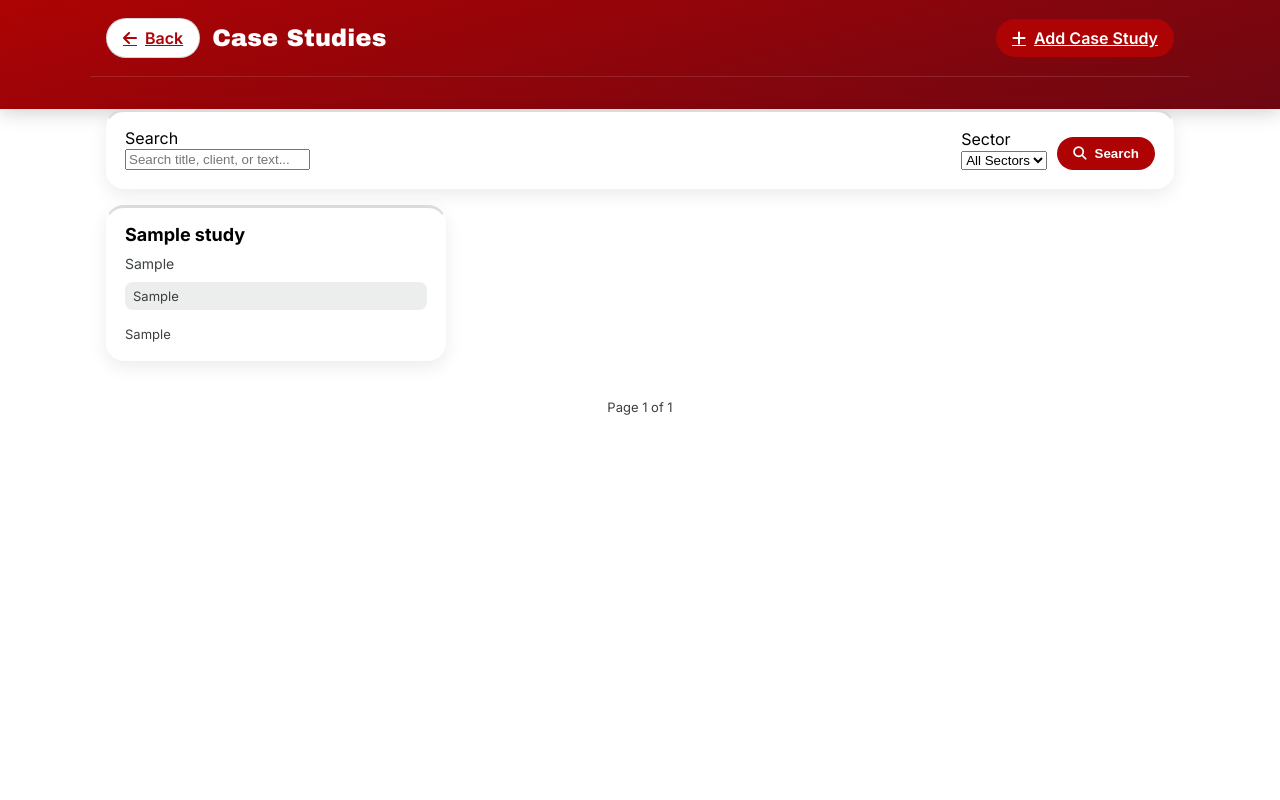
After one commit to kadin-internship/JBJ-Contact-List, a Flask app: page /case-studies in a window 1280 px wide. The commit adds this page. Run offline with Flask 3, Linux system fonts and the light colour scheme; a user stored in the database is signed in; tables that the repository leaves empty hold one stand-in row (values such as "Sample post").

Commit message:
Add Case Studies library
New /case-studies page so staff can browse and search past-project
writeups (challenge/solution/results) when prepping outreach. Viewing
is open to everyone logged in; adding, editing, and deleting is
admin-only. New CaseStudy table -- no migration needed, db.create_all()
handles brand-new tables automatically on deploy.

Also re-fixes tests/conftest.py's admin_client/standard_client fixtures
to each use their own test client instead of sharing one -- needed for
the new multi-actor permission tests, lost in an earlier revert.

Co-Authored-By: Claude Sonnet 4.6 <noreply@anthropic.com>

```diff
--- a/app.py
+++ b/app.py
@@ -9,7 +9,7 @@ from flask_limiter import Limiter
 from flask_limiter.util import get_remote_address
 from config import Config
 from db import db
-from models import Contact, OutreachOrg, Activity, User, AuditLog
+from models import Contact, OutreachOrg, Activity, User, AuditLog, CaseStudy
 from schemas import ContactSchema
 from utils import (
     read_uploaded_file, clean_dataframe, clean_outreach_orgs,
@@ -190,6 +190,9 @@ ACTION_LABELS = {
     'spreadsheet_sync': 'Synced spreadsheet',
     'user_created': 'Created user login',
     'password_reset': 'Reset password for',
+    'case_study_created': 'Added case study',
+    'case_study_updated': 'Edited case study',
+    'case_study_deleted': 'Deleted case study',
 }
 
 
@@ -401,6 +404,58 @@ def create_app(config_class=Config):
     @app.route('/profile/<int:contact_id>')
     def profile(contact_id):
         return render_template('profile.html', contact_id=contact_id)
+
+    @app.route('/case-studies')
+    def case_studies_list():
+        q = request.args.get('q', type=str)
+        sector = request.args.get('sector', type=str)
+        page = request.args.get('page', default=1, type=int)
+        limit = 12
+
+        query = CaseStudy.query
+        if q:
+            like = f"%{q}%"
+            query = query.filter(or_(
+                CaseStudy.title.ilike(like),
+                CaseStudy.client.ilike(like),
+                CaseStudy.sector.ilike(like),
+                CaseStudy.challenges.ilike(like),
+                CaseStudy.solution.ilike(like),
+                CaseStudy.results.ilike(like),
+            ))
+        if sector:
+            query = query.filter(CaseStudy.sector == sector)
+
+        total = query.count()
+        pages = max(1, (total + limit - 1) // limit)
+        page = max(1, min(page, pages))
+        items = query.order_by(CaseStudy.created_at.desc()).offset((page - 1) * limit).limit(limit).all()
+        sectors = [s[0] for s in db.session.query(CaseStudy.sector)
+                   .filter(CaseStudy.sector.isnot(None), CaseStudy.sector != '')
+                   .distinct().order_by(CaseStudy.sector).all()]
+
+        return render_template(
+            'case_studies.html', items=items, total=total, page=page, pages=pages,
+            q=q or '', sector=sector or '', sectors=sectors,
+        )
+
+    @app.route('/case-studies/new')
+    def case_study_new_form():
+        if not current_user.is_admin:
+            return redirect(url_for('case_studies_list'))
+        return render_template('case_study_form.html', case_study=None)
+
+    @app.route('/case-studies/<int:case_study_id>')
+    def case_study_detail(case_study_id):
+        cs = CaseStudy.query.get_or_404(case_study_id)
+        return render_template('case_study_detail.html', cs=cs)
+
+    @app.route('/case-studies/<int:case_study_id>/edit')
+    def case_study_edit_form(case_study_id):
+        if not current_user.is_admin:
+            return redirect(url_for('case_studies_list'))
+        cs = CaseStudy.query.get_or_404(case_study_id)
+        return render_template('case_study_form.html', case_study=cs)
 
     @app.route('/admin')
     def admin():
@@ -641,6 +696,54 @@ def create_app(config_class=Config):
         db.session.commit()
         log_audit('password_reset', 'user', user.id, user.username)
         return jsonify({'ok': True})
+
+    def _case_study_fields(data):
+        return {
+            'title': (data.get('title') or '').strip(),
+            'client': (data.get('client') or '').strip() or None,
+            'sector': (data.get('sector') or '').strip() or None,
+            'challenges': (data.get('challenges') or '').strip() or None,
+            'solution': (data.get('solution') or '').strip() or None,
+            'results': (data.get('results') or '').strip() or None,
+        }
+
+    @app.route('/api/case-studies', methods=['POST'])
+    def create_case_study():
+        if not current_user.is_admin:
+            return jsonify({'error': 'admin only'}), 403
+        fields = _case_study_fields(request.get_json(force=True) or {})
+        if not fields['title']:
+            return jsonify({'error': 'title is required'}), 400
+        cs = CaseStudy(**fields)
+        db.session.add(cs)
+        db.session.commit()
+        log_audit('case_study_created', 'case_study', cs.id, cs.title)
+        return jsonify(cs.to_dict()), 201
+
+    @app.route('/api/case-studies/<int:case_study_id>', methods=['PUT'])
+    def update_case_study(case_study_id):
+        if not current_user.is_admin:
+            return jsonify({'error': 'admin only'}), 403
+        cs = CaseStudy.query.get_or_404(case_study_id)
+        fields = _case_study_fields(request.get_json(force=True) or {})
+        if not fields['title']:
+            return jsonify({'error': 'title is required'}), 400
+        for key, value in fields.items():
+            setattr(cs, key, value)
+        db.session.commit()
+        log_audit('case_study_updated', 'case_study', cs.id, cs.title)
+        return jsonify(cs.to_dict())
+
+    @app.route('/api/case-studies/<int:case_study_id>', methods=['DELETE'])
+    def delete_case_study(case_study_id):
+        if not current_user.is_admin:
+            return jsonify({'error': 'admin only'}), 403
+        cs = CaseStudy.query.get_or_404(case_study_id)
+        label = cs.title
+        db.session.delete(cs)
+        db.session.commit()
+        log_audit('case_study_deleted', 'case_study', case_study_id, label)
+        return jsonify({'deleted': True})
 
     @app.route('/api/contacts', methods=['GET'])
     def list_contacts():
--- a/static/css/style.css
+++ b/static/css/style.css
@@ -250,6 +250,7 @@ main{padding:24px 0}
 .detail-row{font-size:14px;color:var(--black);margin:6px 0;overflow-wrap:anywhere}
 .detail-row a{color:var(--maroon);text-decoration:none}
 .detail-notes .notes{background:#fafafa;padding:8px;border-radius:8px;margin-top:6px;overflow-wrap:anywhere}
+.case-study-text{white-space:pre-wrap;line-height:1.5;color:var(--black);overflow-wrap:anywhere}
 .flag{padding:6px 8px;border-radius:8px;font-size:13px}
 .flag-warn{background:rgba(184,116,12,0.14);color:var(--amber)}
 .flag-info{background:rgba(148,153,156,0.18);color:var(--charcoal)}
--- /dev/null
+++ b/templates/case_studies.html
@@ -0,0 +1,69 @@
+<!doctype html>
+<html lang="en">
+<head>
+  <meta charset="utf-8" />
+  <meta name="viewport" content="width=device-width,initial-scale=1" />
+  <title>Case Studies — JBJ Management</title>
+  <link rel="preconnect" href="https://fonts.googleapis.com" />
+  <link rel="preconnect" href="https://fonts.gstatic.com" crossorigin />
+  <link href="https://fonts.googleapis.com/css2?family=Archivo+Black&family=Inter:opsz,wght@14..32,400;14..32,500;14..32,600;14..32,700&display=swap" rel="stylesheet" />
+  <link rel="stylesheet" href="https://cdnjs.cloudflare.com/ajax/libs/font-awesome/6.5.1/css/all.min.css" />
+  <link rel="stylesheet" href="/static/css/style.css">
+</head>
+<body>
+  <header class="site-header">
+    <div class="container header-inner">
+      <div class="brand">
+        <a href="/#search" class="btn"><i class="fas fa-arrow-left"></i> Back</a>
+        <h2>Case Studies</h2>
+      </div>
+      {% if current_user.is_admin %}
+      <a class="btn btn-primary" href="/case-studies/new"><i class="fas fa-plus"></i> Add Case Study</a>
+      {% endif %}
+    </div>
+  </header>
+
+  <main class="container admin-area">
+    <section class="card">
+      <form method="get" style="display:flex;gap:10px;flex-wrap:wrap;align-items:flex-end;">
+        <label style="flex:1;min-width:220px;">Search<br>
+          <input type="text" name="q" value="{{ q }}" placeholder="Search title, client, or text...">
+        </label>
+        <label>Sector<br>
+          <select name="sector">
+            <option value="">All Sectors</option>
+            {% for s in sectors %}
+            <option value="{{ s }}" {{ 'selected' if s == sector else '' }}>{{ s }}</option>
+            {% endfor %}
+          </select>
+        </label>
+        <button type="submit" class="btn btn-primary"><i class="fas fa-magnifying-glass"></i> Search</button>
+        {% if q or sector %}<a class="btn" href="/case-studies">Clear</a>{% endif %}
+      </form>
+    </section>
+
+    {% if items %}
+    <div class="results-grid" style="margin-top:16px;">
+      {% for cs in items %}
+      <a class="card" href="/case-studies/{{ cs.id }}" style="text-decoration:none;color:inherit;">
+        <h3>{{ cs.title }}</h3>
+        {% if cs.client %}<div class="meta">{{ cs.client }}</div>{% endif %}
+        {% if cs.sector %}<span class="flag flag-info">{{ cs.sector }}</span>{% endif %}
+        {% if cs.challenges %}<p class="muted" style="margin:6px 0 0;">{{ cs.challenges[:160] }}{{ '…' if cs.challenges|length > 160 else '' }}</p>{% endif %}
+      </a>
+      {% endfor %}
+    </div>
+    <nav class="pagination" aria-label="Pagination" style="margin-top:14px">
+      {% if page > 1 %}<a class="page-btn btn" href="{{ url_for('case_studies_list', q=q or None, sector=sector or None, page=page - 1) }}"><i class="fas fa-chevron-left"></i> Previous</a>{% endif %}
+      <span class="muted" style="padding:0 10px">Page {{ page }} of {{ pages }}</span>
+      {% if page < pages %}<a class="page-btn btn" href="{{ url_for('case_studies_list', q=q or None, sector=sector or None, page=page + 1) }}">Next <i class="fas fa-chevron-right"></i></a>{% endif %}
+    </nav>
+    {% else %}
+    <p class="muted" style="margin-top:16px">
+      {% if q or sector %}No case studies match that search.{% else %}No case studies yet.{% endif %}
+      {% if current_user.is_admin and not q and not sector %}<a href="/case-studies/new">Add the first one</a>.{% endif %}
+    </p>
+    {% endif %}
+  </main>
+</body>
+</html>
--- a/templates/index.html
+++ b/templates/index.html
@@ -41,6 +41,7 @@
           <span class="current-user">{{ current_user.display_name }}</span>
           <a id="backHomeBtn" class="btn" href="/"><i class="fas fa-house"></i> Back to Home</a>
           <button id="addContactBtn" class="btn btn-primary"><i class="fas fa-user-plus"></i> Add Contact</button>
+          <a class="btn" href="/case-studies"><i class="fas fa-book-open"></i> Case Studies</a>
           {% if current_user.is_admin %}
           <a class="btn" href="/admin"><i class="fas fa-file-arrow-up"></i> Sync Spreadsheet</a>
           <a class="btn" href="/admin/users"><i class="fas fa-users-gear"></i> Manage Users</a>
```
Also changed, not shown: models.py (+28 -0 lines), templates/case_study_detail.html (added, +65 -0 lines), templates/case_study_form.html (added, +67 -0 lines), tests/conftest.py (+12 -6 lines), tests/test_case_studies.py (added, +112 -0 lines), CHANGELOG.md, README.md.
